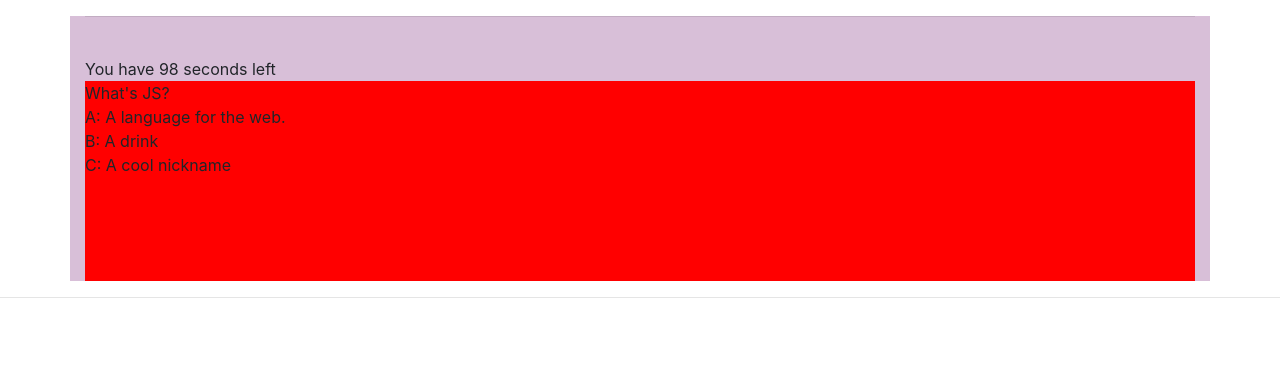
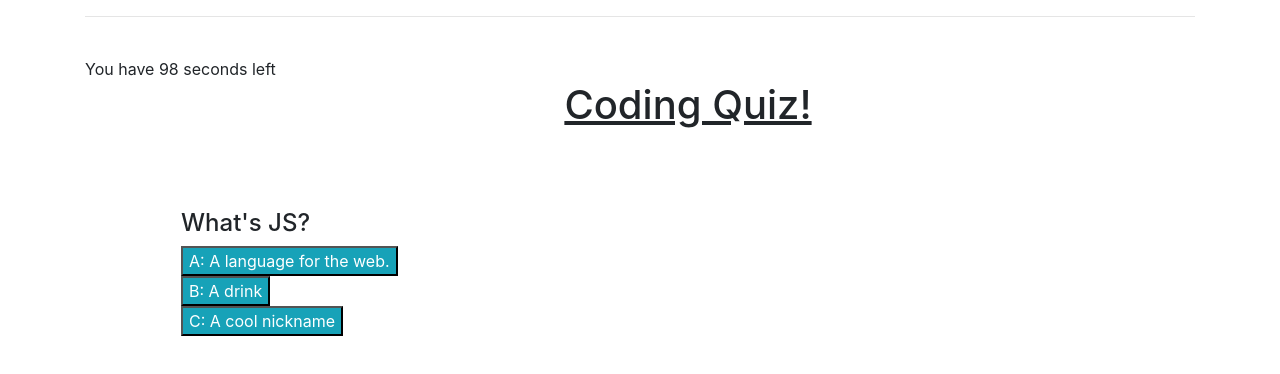
Before and after one commit to omarcossio/Interactive-quiz, a plain HTML site: page index.html in a window 1280 px wide. Both pictures are taken after a click on the button "Start". Drawn offline with nearby package versions, Linux system fonts and the light colour scheme.

Commit message:
updated styling

```diff
--- a/index.html
+++ b/index.html
@@ -20,11 +20,15 @@
 
         <br>
         <div class="timer"></div>
-        <div class="quiz">
-            <div id="question"></div>
-            <div id="choiceA" class="choiceA"></div>
-            <div id="choiceB" class="choiceB"></div>
-            <div id="choiceC" class="choiceC"></div>
+        <div class="quiz ml-5 pl-5">
+            <header class="title">
+                <h1 class="welcome">Coding Quiz!</h1>
+            </header>
+            <br><br><br>
+            <h4><div id="question"></div></h4>
+            <button><div id="choiceA" class="choiceA"></div></button><br>
+            <button><div id="choiceB" class="choiceB"></div></button><br>
+            <button><div id="choiceC" class="choiceC"></div></button><br>
             <div id="rightWrong"></div>
         </div>
 
@@ -33,9 +37,9 @@
         </div>
 
     </div>
-    <hr>
-    <div class="last">
 
+    <div class="last ml-5">
+        <br><br>
         <form id="nameForm">
             <label for="nameInput">Enter Initials</label>
             <input type="text" id="nameInput" />
--- a/script.js
+++ b/script.js
@@ -11,12 +11,14 @@ var welcome = document.querySelector(".welcome");
 var last = document.querySelector(".last");
 var nameForm = document.querySelector("#nameForm");
 var score = 0;
+var quiz = document.querySelector(".quiz");
 
 var storedNames = JSON.parse(window.localStorage.getItem("nameArray"));
 
 var nameArray = [];
 
 last.style.display = "none";
+quiz.style.display = "none";
 
 
 
@@ -70,6 +72,7 @@ var currentQuestionIndex = 0;
 
 //function that displays question on webpage
 function displayQuestion() {
+    quiz.style.display = "block";
     startButton.style.display="none";
     question.textContent = questionOptions[currentQuestionIndex].q;
     optionA.textContent = questionOptions[currentQuestionIndex].choices[0];
@@ -154,6 +157,7 @@ function gameOver() {
     optionB.textContent = "";
     optionC.textContent = "";
     rightWrong.textContent = "";
+    quiz.style.display="none";
 
     secondsLeft = 1;
 
--- a/style.css
+++ b/style.css
@@ -1,21 +1,19 @@
-body {
-    background-color: aqua;
-}
 
 header {
-    background-color: skyblue;
     text-align: center;
     text-decoration: underline;
 }
 
-.container {
-    background-color: thistle;
+
+
+.quiz {
+    height: 200px;
+    display: block;
 }
 
-.quiz {
-    background-color: red;
-    height: 200px;
-    display: block;
+button{
+    background-color:#17a2b8;
+    color: white;
 }
 
 .buttons {
```
Also changed, not shown: highscore.html (+4 -1 lines).
